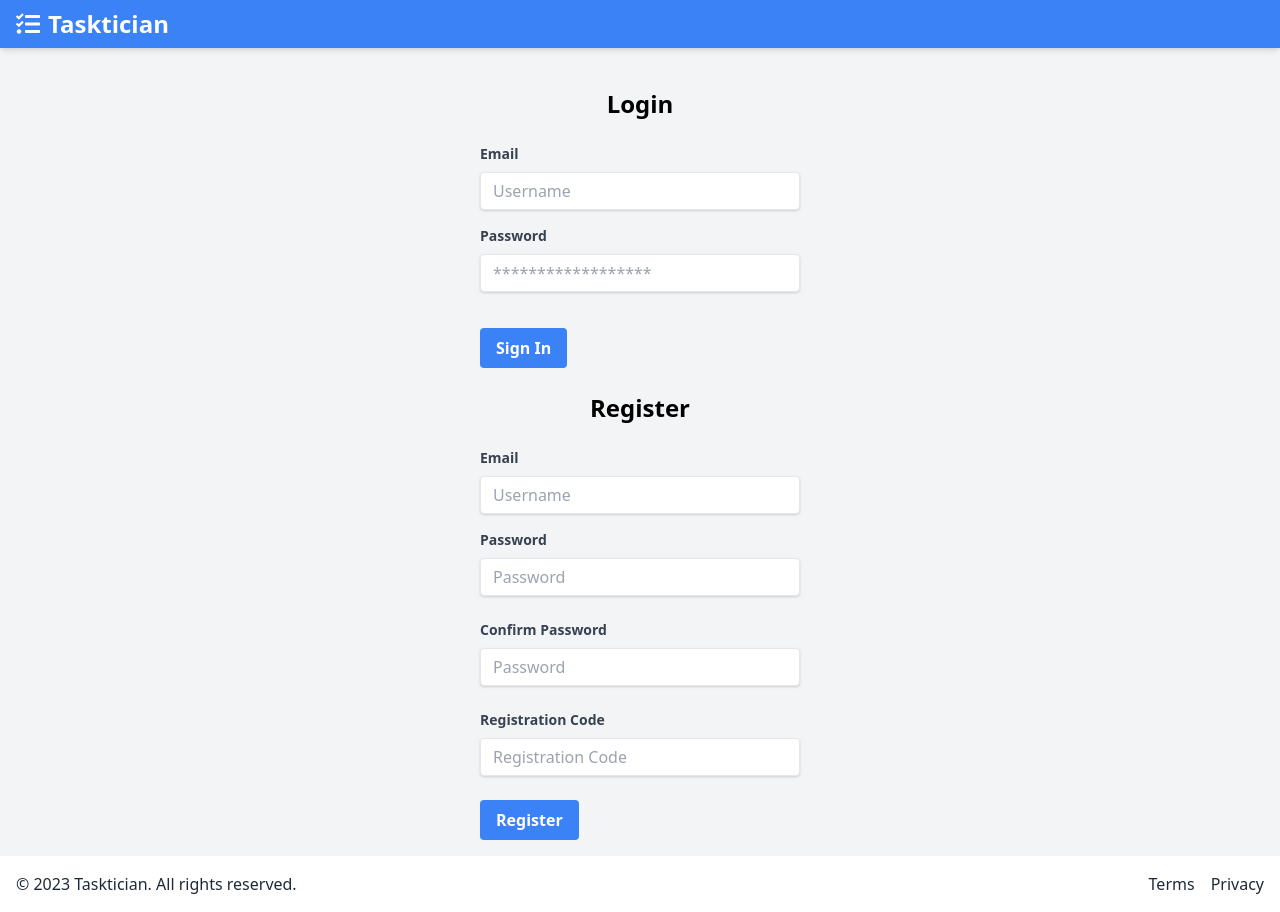
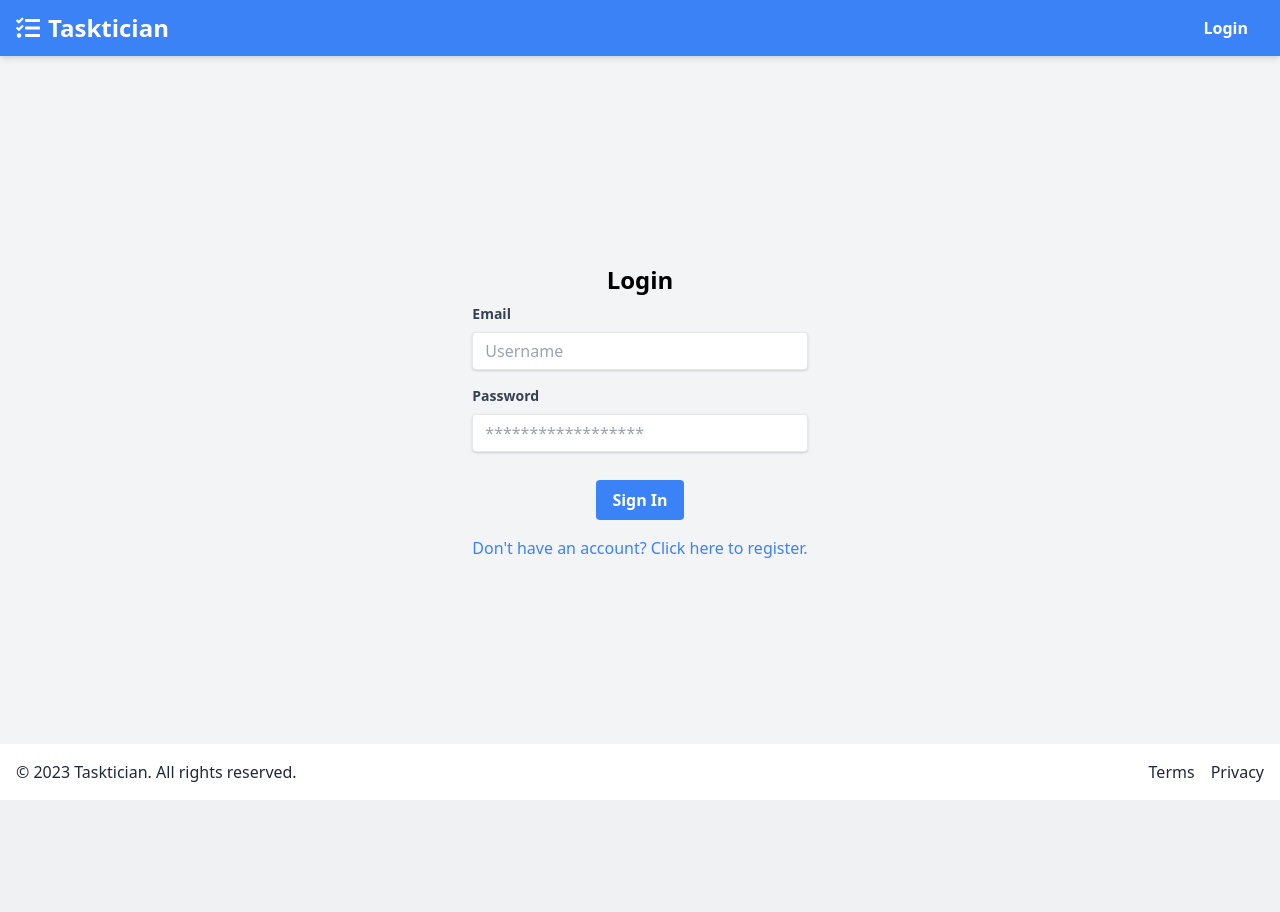
Before and after one commit to halfprice06/tasktician, a FastAPI app: page /login in a window 1280 px wide. After the commit the page ends 800 px from the top, so only its background shows below. Run offline with FastAPI, Linux system fonts and the light colour scheme; some libraries are stand-ins or nearby versions.

Commit message:
marble carving

```diff
--- a/main.py
+++ b/main.py
@@ -206,6 +206,10 @@ def load_login_page(request: Request, response: Response):
             pass
     return templates.TemplateResponse("login.html", {"request": request})
 
+@app.get("/get_register_box", response_class=HTMLResponse)
+def get_register_box(request: Request, response: Response):
+    return templates.TemplateResponse("register_container.html", {"request": request})
+
 @app.post("/login", response_class=HTMLResponse)
 def submit_login_form(request: Request, username: str = Form(...), password: str = Form(...), db: Session = Depends(get_db)):
     db_user = get_user(db, username)
--- a/templates/incorrect_password.html
+++ b/templates/incorrect_password.html
@@ -1,5 +1,4 @@
-<div style="text-align: center;">Incorrect email or password, try again!</div>
-
+<div class="p-2" style="text-align: center;">Incorrect email or password, try again!</div>
 <form hx-post="/login" hx-redirect="follow" hx-swap="innerHTML">
     <div class="mb-4">
         <label class="block text-gray-700 text-sm font-bold mb-2" for="username">
@@ -7,7 +6,7 @@
         </label>
         <input class="shadow appearance-none border rounded w-full py-2 px-3 text-gray-700 leading-tight focus:outline-none focus:shadow-outline" id="username" type="text" placeholder="Username" name="username">
     </div>
-    <div class="mb-6">
+    <div class="mb-4">
         <label class="block text-gray-700 text-sm font-bold mb-2" for="password">
             Password
         </label>
--- a/templates/login.html
+++ b/templates/login.html
@@ -15,12 +15,13 @@
             <a href="/home" class="font-bold text-2xl text-white">
                 <i class="fas fa-tasks pr-2 "></i>Tasktician
             </a>
+            <a href="/login" class="bg-blue-500 hover:bg-blue-700 text-white font-bold py-2 px-4 rounded-full">Login</a></li>
+
         </div>
     </header>
-    <div class="container mx-auto p-4 max-w-sm flex-grow flex flex-col justify-center items-center">
-            <div class="w-full max-w-xs mx-auto mt-6">
-                <h1 class="text-2xl font-bold mb-6 text-center">Login</h1>
-
+    <div class="container mx-auto p-4 max-w-5xl flex-grow flex items-center justify-center">
+        <div id="login-box" class="mx-auto mt-6 p-6">
+            <h1 class="text-2xl font-bold mb-2 text-center">Login</h1>
             <form hx-post="/login" hx-redirect="follow" hx-swap="innerHTML">
                 <div class="mb-4">
                     <label class="block text-gray-700 text-sm font-bold mb-2" for="username">
@@ -28,53 +29,21 @@
                     </label>
                     <input class="shadow appearance-none border rounded w-full py-2 px-3 text-gray-700 leading-tight focus:outline-none focus:shadow-outline" id="username" type="text" placeholder="Username" name="username">
                 </div>
-                    <div class="mb-6">
+                <div class="mb-4">
                     <label class="block text-gray-700 text-sm font-bold mb-2" for="password">
                         Password
                     </label>
                     <input class="shadow appearance-none border rounded w-full py-2 px-3 text-gray-700 mb-3 leading-tight focus:outline-none focus:shadow-outline" id="password" type="password" placeholder="******************" name="password">
                 </div>
-                    <div class="flex items-center justify-between">
+                <div class="flex justify-center">
                     <button class="bg-blue-500 hover:bg-blue-700 text-white font-bold py-2 px-4 rounded focus:outline-none focus:shadow-outline" type="submit">
                         Sign In
                     </button>
                 </div>
             </form>
+            <div class="flex justify-center mt-4">
+                <div hx-get="/get_register_box" hx-target="#login-box" hx-swap="innerHTML" hx-trigger="click" class="text-blue-500 hover:text-blue-700">Don't have an account? Click here to register.</div>
             </div>
-            <div class="w-full max-w-xs mx-auto mt-6">
-                <h1 class="text-2xl font-bold mb-6 text-center">Register</h1>
-
-                <form action="/register" method="POST" hx-post="/register" hx-swap="innerHTML">
-                    <div class="mb-4">
-                        <label class="block text-gray-700 text-sm font-bold mb-2" for="username">
-                            Email
-                        </label>
-                        <input class="shadow appearance-none border rounded w-full py-2 px-3 text-gray-700 leading-tight focus:outline-none focus:shadow-outline" id="username" type="text" placeholder="Username" name="username" required>
-                    </div>
-                    <div class="mb-6">
-                        <label class="block text-gray-700 text-sm font-bold mb-2" for="password">
-                            Password
-                        </label>
-                        <input class="shadow appearance-none border rounded w-full py-2 px-3 text-gray-700 leading-tight focus:outline-none focus:shadow-outline" id="password" type="password" placeholder="Password" name="password" required>
-                    </div>
-                    <div class="mb-6">
-                        <label class="block text-gray-700 text-sm font-bold mb-2" for="confirm_password">
-                            Confirm Password
-                        </label>
-                        <input class="shadow appearance-none border rounded w-full py-2 px-3 text-gray-700 leading-tight focus:outline-none focus:shadow-outline" id="confirm_password" type="password" placeholder="Password" name="confirm_password" required>
-                    </div>
-                    <div class="mb-6">
-                        <label class="block text-gray-700 text-sm font-bold mb-2" for="registration_code">
-                            Registration Code
-                        </label>
-                        <input class="shadow appearance-none border rounded w-full py-2 px-3 text-gray-700 leading-tight focus:outline-none focus:shadow-outline" id="registration_code" type="text" placeholder="Registration Code" name="registration_code" required>
-                    </div>
-                    <div class="flex items-center justify-between">
-                        <button class="bg-blue-500 hover:bg-blue-700 text-white font-bold py-2 px-4 rounded focus:outline-none focus:shadow-outline" type="submit">
-                            Register
-                        </button>
-                    </div>
-                </form>
         </div>
     </div>
     <footer class="bg-white text-gray-800 p-4">
--- a/templates/registration_failure_invalid_email.html
+++ b/templates/registration_failure_invalid_email.html
@@ -1,4 +1,4 @@
-<div style="text-align: center;">Invalid email address, try again!</div>
+<div class="p-2" style="text-align: center;">Invalid email address, try again!</div>
 <div class="mb-4">
     <label class="block text-gray-700 text-sm font-bold mb-2" for="username">
         Email
--- a/templates/registration_failure_passwords_no_match.html
+++ b/templates/registration_failure_passwords_no_match.html
@@ -1,4 +1,4 @@
-<div style="text-align: center;">Passwords do not match, try again!</div>
+<div class="p-2" style="text-align: center;">Passwords do not match, try again!</div>
 <div class="mb-4">
     <label class="block text-gray-700 text-sm font-bold mb-2" for="username">
         Email
--- a/templates/registration_failure_username_exists.html
+++ b/templates/registration_failure_username_exists.html
@@ -1,4 +1,4 @@
-<div style="text-align: center;">Username already exists, try again!</div>
+<div class="p-2" style="text-align: center;">Username already exists, try again!</div>
 <div class="mb-4">
     <label class="block text-gray-700 text-sm font-bold mb-2" for="username">
         Email
--- a/templates/registration_failure_wrong_code.html
+++ b/templates/registration_failure_wrong_code.html
@@ -1,4 +1,4 @@
-<div style="text-align: center;">Incorrect registration code, try again!</div>
+<div class="p-2" style="text-align: center;">Incorrect registration code, try again!</div>
 <div class="mb-4">
     <label class="block text-gray-700 text-sm font-bold mb-2" for="username">
         Email
```
Also changed, not shown: templates/home.html (+15 -15 lines), templates/register_container.html (added, +32 -0 lines), templates/registration_successful.html (+15 -18 lines). Lines whose indentation alone changed are shown as unchanged.
